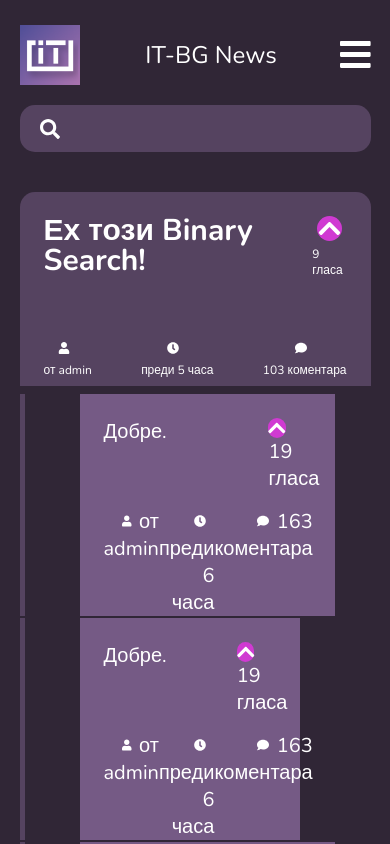
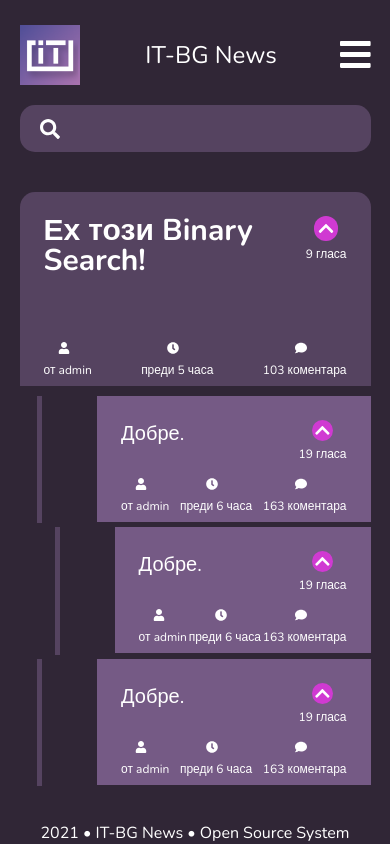
Before and after one commit to kristiyanivanovx/itbgnews, a Next.js app in the folder client/: page /singleArticle in a window 390 px wide. Shown: the top 844 px of the page. Built offline with nearby package versions, Linux system fonts and the light colour scheme.

Commit message:
singleArticle => responsive

```diff
--- a/client/components/Comment.js
+++ b/client/components/Comment.js
@@ -1,4 +1,4 @@
-import React from 'react';
+import { useState, useEffect } from 'react';
 import styles from '../styles/Comment.module.css';
 import { FontAwesomeIcon } from '@fortawesome/react-fontawesome';
 import {
@@ -9,7 +9,22 @@ import {
 } from '@fortawesome/free-solid-svg-icons';
 
 const Comment = ({ title, link, username, hours, comments, upvotes, tabs }) => {
-    const width = 100 - tabs * 10;
+    // const [windowVar, setWindowVar] = useState(null);
+    const [tabsPercent, setTabsPercent] = useState(5);
+
+    // useEffect(() => {
+    //     console.log(window, !window);
+    //     setWindowVar(window);
+    // }, []);
+
+    // useEffect(() => {
+    //     if (!window) return;
+    //     if (windowVar.innerWidth <= 600) {
+    //         tabsPercent = 2;
+    //     }
+    // }, [windowVar]);
+
+    const width = 100 - tabs * tabsPercent;
 
     return (
         <div className={styles.comment__border} style={{ width: width + '%' }}>
@@ -18,7 +33,9 @@ const Comment = ({ title, link, username, hours, comments, upvotes, tabs }) => {
                     <p className={styles.comment__title}>
                         <a href={link}> {title}</a>
                     </p>
-                    <div className={styles.comment__votes}>
+                    <div
+                        className={`${styles.comment__votes} ${styles.comment__small__text}`}
+                    >
                         <FontAwesomeIcon
                             className={styles.comment__votes__icon}
                             icon={faChevronUp}
@@ -26,7 +43,9 @@ const Comment = ({ title, link, username, hours, comments, upvotes, tabs }) => {
                         {upvotes} гласа
                     </div>
                 </div>
-                <div className={styles.comment__information}>
+                <div
+                    className={`${styles.comment__information} ${styles.comment__small__text}`}
+                >
                     <div>
                         <FontAwesomeIcon
                             icon={faUser}
--- a/client/pages/singleArticle.js
+++ b/client/pages/singleArticle.js
@@ -1,5 +1,5 @@
 import React from 'react';
-import styles from '../styles/Header.module.css';
+import styles from '../styles/SingleArticle.module.css';
 import Article from '../components/Article';
 import Comment from '../components/Comment';
 import Header from '../components/Header';
--- a/client/styles/Article.module.css
+++ b/client/styles/Article.module.css
@@ -10,10 +10,14 @@
 .article__votes {
     display: flex;
     flex-direction: column;
+    text-align: center;
+    margin-left: 6px;
 }
 
 .article__votes svg {
+    padding: 4px;
     margin-bottom: 5px;
+    width: 2em !important;
 }
 
 .article__rounded {
@@ -37,11 +41,14 @@
     justify-content: space-between;
 }
 
+.article__title {
+    flex: 1;
+}
+
 .article__information {
     display: flex;
     justify-content: space-between;
     padding: 0 1.5rem 0 1.5rem;
-    text-align: end;
     margin-bottom: 0.5rem;
 }
 
--- a/client/styles/Comment.module.css
+++ b/client/styles/Comment.module.css
@@ -2,6 +2,9 @@
     background: var(--clr-comment);
     min-height: 125px;
     margin-bottom: 0.1rem;
+    display: flex;
+    flex-direction: column;
+    justify-content: space-between;
 }
 
 .comment__border {
@@ -11,43 +14,62 @@
     border-left: 5px solid #554360;
 }
 
-.comment__title {
-    width: 85%;
-}
-
 .comment__votes {
     display: flex;
     flex-direction: column;
 }
 
-.comment__rounded {
-    border-top-right-radius: 15px;
-    border-top-left-radius: 15px;
+.comment__votes svg {
+    margin-bottom: 5px;
+    padding: 2px;
+    width: 1.3rem !important;
+    height: 1.3rem !important;
 }
 
 .comment__votes__icon {
-    /*width: 70px;*/
-    /*height: 70px;*/
+    width: 25px !important;
+    height: 25px !important;
     font-weight: bold;
     color: var(--clr-white);
     background: var(--clr-purple);
     border-radius: 30px;
+    margin: 0 auto;
 }
 
 .comment__main {
-    padding: 1.5rem 0 1rem 1.5rem;
-    height: 60%;
+    padding: 1.5rem 1.5rem 1rem 1.5rem;
     display: flex;
     justify-content: space-between;
+}
+
+.comment_title {
+    flex: 1;
 }
 
 .comment__information {
     display: flex;
     justify-content: space-between;
     padding: 0 1.5rem 0 1.5rem;
-    text-align: end;
+    margin-bottom: 0.5rem;
 }
 
 .comment__information__icon {
-    padding-right: .5rem ;
+    padding-right: 0.5rem;
+    width: 2em !important;
+    text-align: center;
 }
+
+.comment__small__text {
+    font-size: clamp(10px, 1.3vw, 1rem);
+}
+
+@media (max-width: 600px) {
+    .comment__small__text {
+        font-size: clamp(12px, 1vw, 1rem);
+    }
+
+    .comment__information svg {
+        display: block;
+        margin: 0 auto 8px auto;
+    }
+}
```
